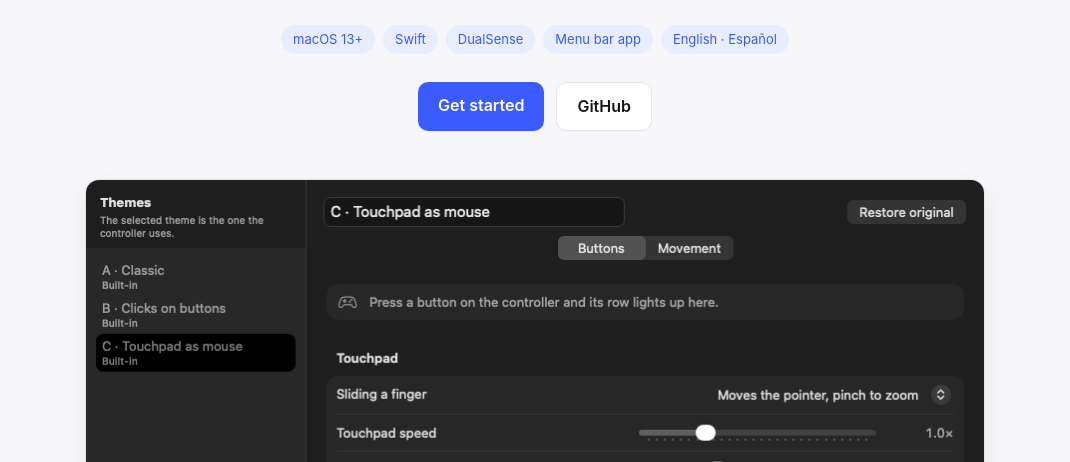
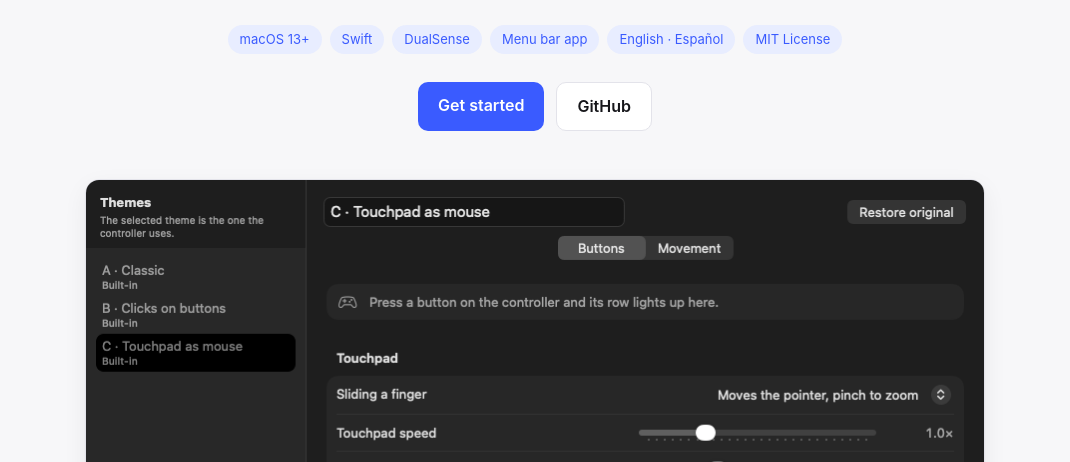
Before and after one commit to jofer95/gamepad-mouse, a plain HTML site: page docs/index.html in a window 1280 px wide. Shown: the part 338-800 px from the top of the page, without its empty margins (105-1175 px from the left). Drawn offline with Linux system fonts and the light colour scheme.

Commit message:
Chore - Add the MIT license
Co-Authored-By: Claude Opus 5.5 <noreply@anthropic.com>

```diff
--- a/docs/index.html
+++ b/docs/index.html
@@ -133,6 +133,7 @@
       <span class="pill">macOS 13+</span><span class="pill">Swift</span><span class="pill">DualSense</span>
       <span class="pill"><span lang="en">Menu bar app</span><span lang="es">App de barra de menú</span></span>
       <span class="pill">English · Español</span>
+      <span class="pill"><span lang="en">MIT License</span><span lang="es">Licencia MIT</span></span>
     </div>
     <div class="cta">
       <a class="btn primary" href="#install"><span lang="en">Get started</span><span lang="es">Empezar</span></a>
@@ -313,6 +314,8 @@ cd gamepad-mouse
     <span lang="en">Made for long days at the Mac. Issues and pull requests welcome on</span>
     <span lang="es">Hecho para días largos frente a la Mac. Issues y pull requests bienvenidos en</span>
     <a href="https://github.com/jofer95/gamepad-mouse">GitHub</a>.
+    <br><span lang="en">Released under the</span><span lang="es">Publicado bajo la</span>
+    <a href="https://github.com/jofer95/gamepad-mouse/blob/main/LICENSE"><span lang="en">MIT License</span><span lang="es">Licencia MIT</span></a>.
   </div>
 </footer>
 
```
Also changed, not shown: 3 other files.
